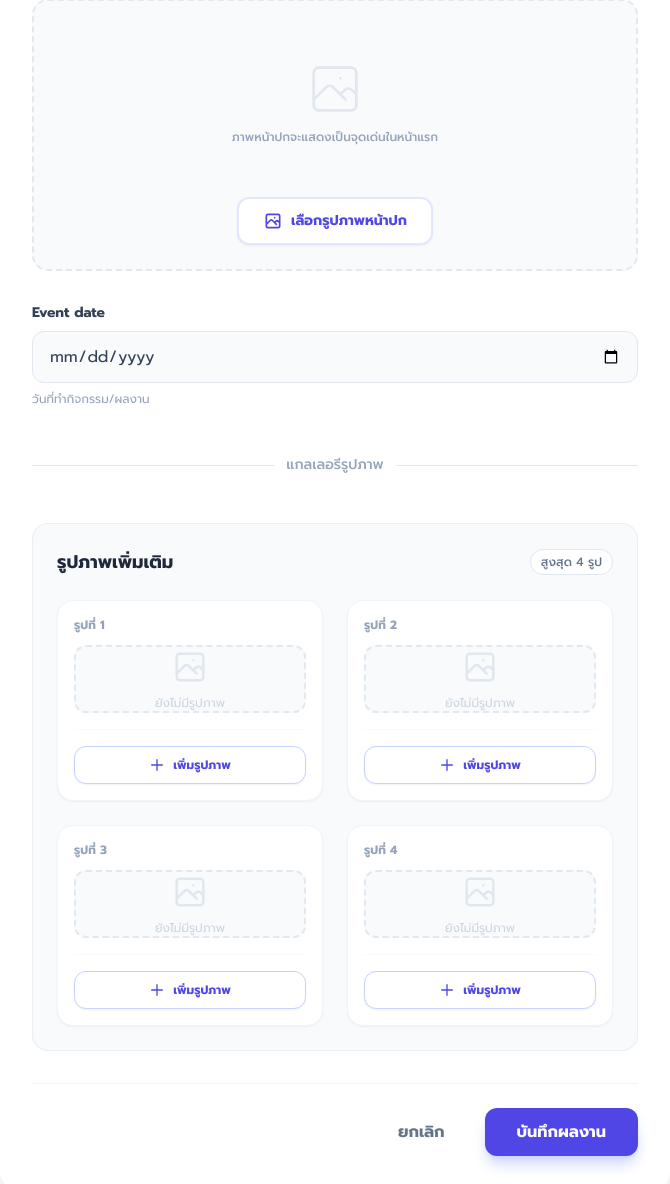
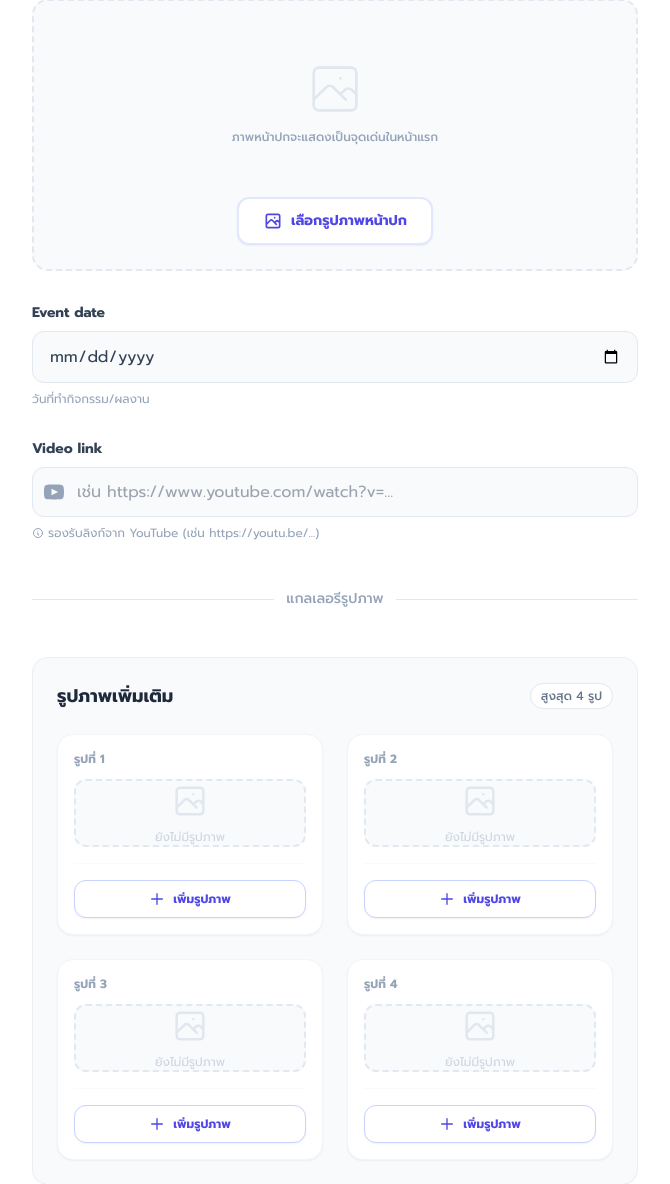
Before and after one commit to jokesit/smafolio, a Django app: page /portfolio/create/ in a window 1280 px wide. Shown: the part 694-1878 px from the top of the page, without its empty margins (305-975 px from the left). Run offline with Django 5.2, Linux system fonts and the light colour scheme; the visitor is signed in with stand-in values (Sample User, id 1); data that the repository does not hold is empty; some libraries are stand-ins or nearby versions.

Commit message:
done full authen and show vdo on youtube

```diff
--- a/portfolios/forms.py
+++ b/portfolios/forms.py
@@ -4,8 +4,9 @@ from .models import PortfolioItem
 class PortfolioItemForm(forms.ModelForm):
     class Meta:
         model = PortfolioItem
-        fields = ['title', 'category', 'description', 'cover_image', 'event_date']
+        fields = ['title', 'category', 'description', 'cover_image', 'event_date', 'video_link']
         widgets = {
             'event_date': forms.DateInput(attrs={'type': 'date'}), # ใช้ปฏิทินเลือกวันที่
             'description': forms.Textarea(attrs={'rows': 4}),
+            'video_link': forms.URLInput(attrs={'class': 'form-input', 'placeholder': 'เช่น https://www.youtube.com/watch?v=...'}),
         }
--- a/portfolios/models.py
+++ b/portfolios/models.py
@@ -4,6 +4,7 @@ from PIL import Image
 from django.core.files.uploadedfile import InMemoryUploadedFile
 from django.db import models
 from django.conf import settings
+from urllib.parse import urlparse, parse_qs
 
 # ==========================================
 # 1. ฟังก์ชันช่วยบีบอัดรูปภาพ (Utility Function)
@@ -73,6 +74,10 @@ class PortfolioItem(models.Model):
     # รูปภาพปก
     cover_image = models.ImageField(upload_to='portfolio_covers/')
 
+    # เพิ่ม Field สำหรับเก็บลิงก์วิดีโอ
+    video_link = models.URLField(blank=True, null=True, help_text="รองรับลิงก์จาก YouTube")
+
+
     # วันที่
     event_date = models.DateField(null=True, blank=True, help_text="วันที่ทำกิจกรรม/ผลงาน")
     created_at = models.DateTimeField(auto_now_add=True)
@@ -103,6 +108,37 @@ class PortfolioItem(models.Model):
 
         super().save(*args, **kwargs)
 
+    #  เพิ่มฟังก์ชันแปลงลิงก์ YouTube ให้เป็น Embed URL
+    def get_embed_url(self):
+        if not self.video_link:
+            return None
+
+        try:
+            url_data = urlparse(self.video_link)
+            video_id = None
+
+            if url_data.hostname == 'youtu.be':
+                video_id = url_data.path.lstrip('/')
+            elif url_data.hostname in ['www.youtube.com', 'youtube.com']:
+                if url_data.path == '/watch':
+                    video_id = parse_qs(url_data.query).get('v', [None])[0]
+                elif url_data.path.startswith('/embed/'):
+                    video_id = url_data.path.split('/')[2]
+                elif url_data.path.startswith('/shorts/'):
+                    video_id = url_data.path.split('/')[2]
+
+            if video_id:
+                # ใช้ youtube-nocookie + เพิ่ม params ป้องกัน error
+                return (
+                    f"https://www.youtube-nocookie.com/embed/{video_id}"
+                    "?rel=0&modestbranding=1"
+                )
+
+        except Exception as e:
+            print(f"YouTube URL error: {e}")
+
+        return None
+
 
 # for upload many image
 class PortfolioImage(models.Model):
--- a/templates/portfolios/create_portfolio.html
+++ b/templates/portfolios/create_portfolio.html
@@ -50,13 +50,31 @@
                             <input type="file" name="{{ field.name }}" id="{{ field.id_for_label }}" class="hidden file-input-trigger" accept="image/*" data-preview="cover">
                         </div>
                     </div>
+
+                {% elif field.name == 'video_link' %}
+                    <div class="relative group">
+                        <div class="absolute inset-y-0 left-0 pl-3 flex items-center pointer-events-none">
+                            <svg class="h-5 w-5 text-slate-400 group-focus-within:text-red-500 transition-colors" fill="currentColor" viewBox="0 0 24 24">
+                                <path d="M19.615 3.184c-3.604-.246-11.631-.245-15.23 0-3.897.266-4.356 2.62-4.385 8.816.029 6.185.484 8.549 4.385 8.816 3.6.245 11.626.246 15.23 0 3.897-.266 4.356-2.62 4.385-8.816-.029-6.185-.484-8.549-4.385-8.816zm-10.615 12.816v-8l8 3.993-8 4.007z"/>
+                            </svg>
+                        </div>
+                        {{ field }}
+                    </div>
+
                 {% else %}
                     {{ field }}
                 {% endif %}
             </div>
 
             {% if field.help_text and field.name != 'cover_image' %}
+                {% if field.name == 'video_link' %}
+                     <p class="mt-2 text-xs text-slate-400 flex items-center">
+                        <svg class="w-3 h-3 mr-1" fill="none" viewBox="0 0 24 24" stroke="currentColor"><path stroke-linecap="round" stroke-linejoin="round" stroke-width="2" d="M13 16h-1v-4h-1m1-4h.01M21 12a9 9 0 11-18 0 9 9 0 0118 0z" /></svg>
+                        รองรับลิงก์จาก YouTube (เช่น https://youtu.be/...)
+                     </p>
+                {% else %}
                     <p class="mt-2 text-xs text-slate-400">{{ field.help_text }}</p>
+                {% endif %}
             {% endif %}
 
             {% for error in field.errors %}
@@ -137,13 +155,19 @@
 
 <script>
     document.addEventListener("DOMContentLoaded", function () {
-        // 1. Style General Inputs
-        const inputs = document.querySelectorAll('input[type="text"], input[type="email"], textarea, select, input[type="date"]');
+        // 1. Style General Inputs (เพิ่ม input[type="url"] เข้าไปใน list)
+        const inputs = document.querySelectorAll('input[type="text"], input[type="email"], input[type="url"], textarea, select, input[type="date"]');
         inputs.forEach(input => {
             input.classList.add('w-full', 'px-4', 'py-3', 'bg-slate-50', 'border', 'border-slate-200', 'rounded-xl', 'text-slate-700', 'focus:bg-white', 'focus:ring-2', 'focus:ring-indigo-100', 'focus:border-indigo-500', 'outline-none', 'transition-all', 'duration-200');
+
+            // เพิ่ม Padding ซ้ายพิเศษสำหรับช่อง Video link เพื่อไม่ให้ทับกับไอคอน
+            if (input.type === 'url') {
+                input.classList.remove('px-4');
+                input.classList.add('pl-11', 'pr-4');
+            }
         });
 
-        // 2. File Preview Logic
+        // 2. File Preview Logic (เหมือนเดิม)
         document.addEventListener("change", function(e) {
             if (e.target.classList.contains("file-input-trigger")) {
                 const file = e.target.files[0];
@@ -151,13 +175,11 @@
 
                 const reader = new FileReader();
 
-                // ตรวจสอบว่าเป็น Cover หรือ Gallery
                 const isCover = e.target.getAttribute('data-preview') === 'cover';
                 const index = e.target.getAttribute('data-index');
 
                 reader.onload = function(event) {
                     if (isCover) {
-                        // Handle Cover Preview
                         const placeholder = document.getElementById('cover-placeholder');
                         const previewArea = document.getElementById('cover-preview-area');
                         const previewImg = document.getElementById('cover-preview-img');
@@ -169,7 +191,6 @@
 
                         btnText.textContent = "เปลี่ยนรูปหน้าปก";
                     } else if (index) {
-                        // Handle Gallery Preview
                         const placeholderBox = document.getElementById(`placeholder-box-${index}`);
                         const previewBox = document.getElementById(`preview-box-${index}`);
                         const previewImg = document.getElementById(`preview-img-${index}`);
@@ -179,7 +200,6 @@
                         previewBox.classList.remove('hidden');
                         previewImg.src = event.target.result;
 
-                        // เปลี่ยนปุ่มเป็นสีเขียวเพื่อบอกว่าเลือกแล้ว
                         label.classList.remove('bg-white', 'text-indigo-600', 'border-indigo-200');
                         label.classList.add('bg-emerald-50', 'text-emerald-700', 'border-emerald-300');
                         label.innerHTML = `
```
Also changed, not shown: templates/portfolios/edit_portfolio.html (+43 -20 lines), templates/portfolios/portfolio_detail.html (+26 -2 lines), portfolios/migrations/0003_portfolioitem_video_link.py (added). Lines whose indentation alone changed are shown as unchanged.
